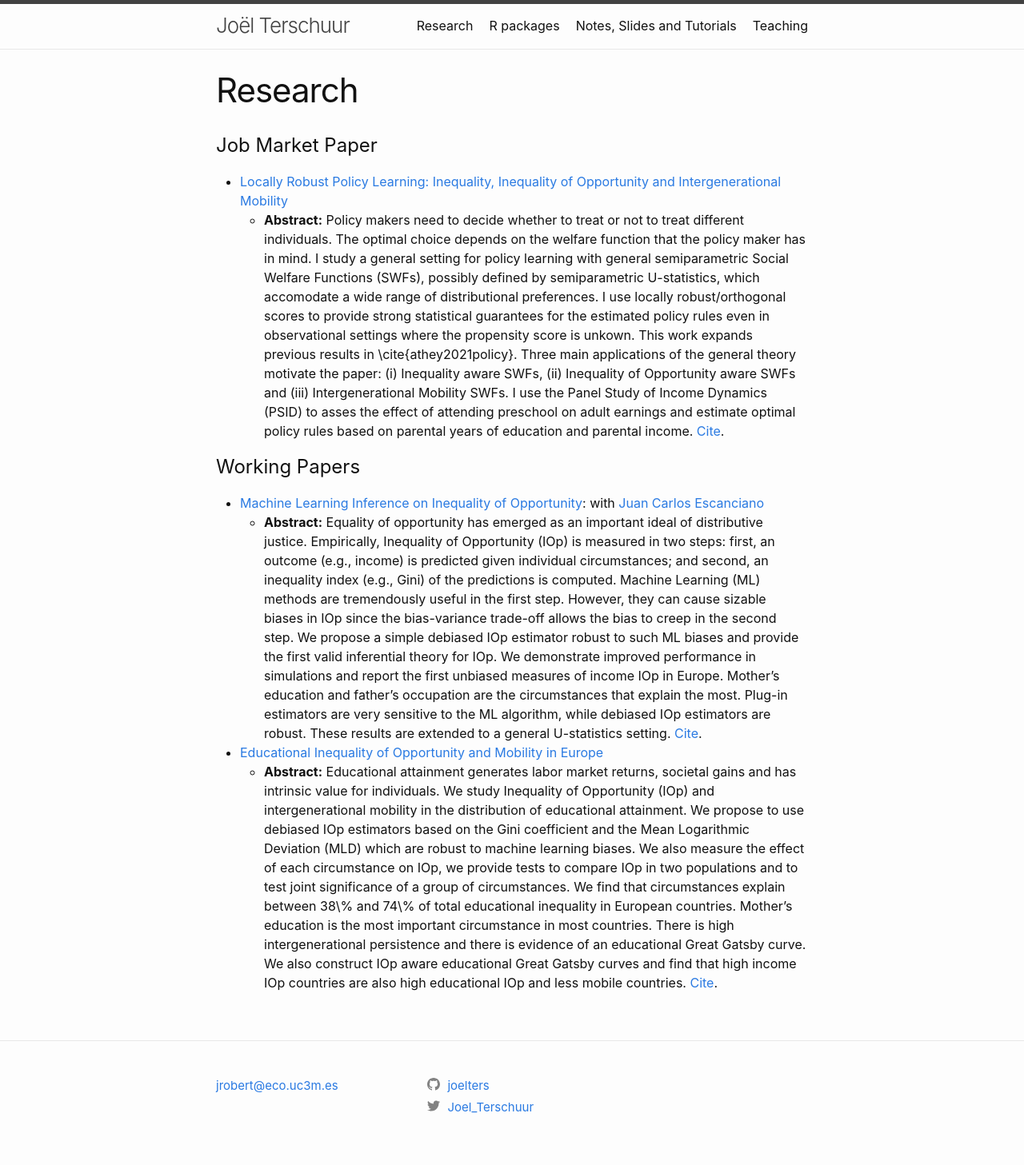
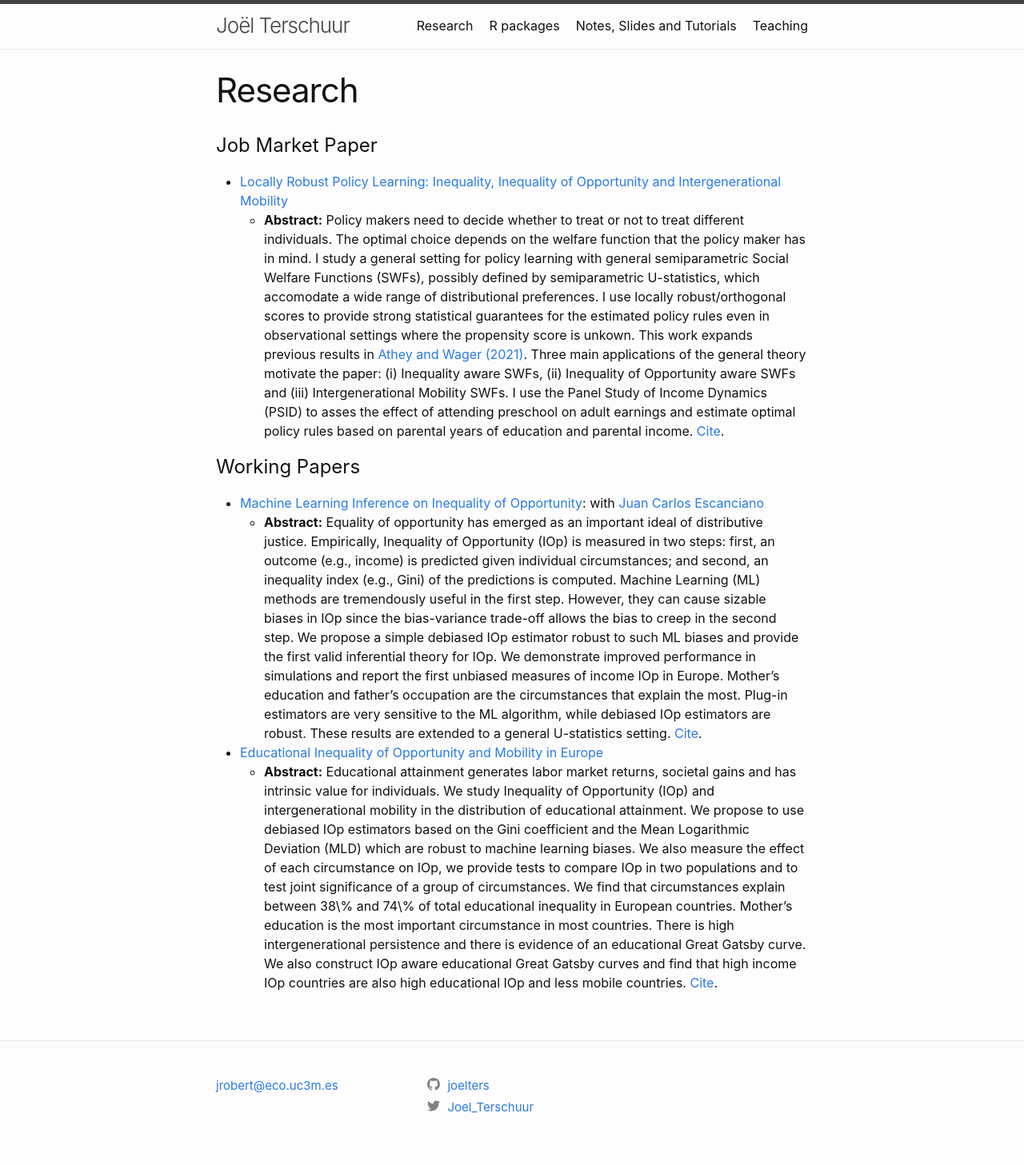
Before and after one commit to joelters/Website, a Jekyll site: the page built from research.markdown, in a window 1280 px wide. Shown: the whole page at 80% size. Built offline with Jekyll 4.4.1, drawn with Linux system fonts in a browser that asks for light colours.

```diff
--- a/research.markdown
+++ b/research.markdown
@@ -8,7 +8,7 @@ sitemap: true
 # Job Market Paper
 
   - [Locally Robust Policy Learning: Inequality, Inequality of Opportunity and Intergenerational Mobility](https://raw.githubusercontent.com/joelters/website/gh-pages/assets/LRPL.pdf)
-    * **Abstract:** Policy makers need to decide whether to treat or not to treat different individuals. The optimal choice depends on the welfare function that the policy maker has in mind. I study a general setting for policy learning with general semiparametric Social Welfare Functions (SWFs), possibly defined by semiparametric U-statistics, which accomodate a wide range of distributional preferences. I use locally robust/orthogonal scores to provide strong statistical guarantees for the estimated policy rules even in observational settings where the propensity score is unkown. This work expands previous results in \cite{athey2021policy}. Three main applications of the general theory motivate the paper: (i) Inequality aware SWFs, (ii) Inequality of Opportunity aware SWFs and (iii) Intergenerational Mobility SWFs. I use the Panel Study of Income Dynamics (PSID) to asses the effect of attending preschool on adult earnings and estimate optimal policy rules based on parental years of education and parental income. [Cite](https://raw.githubusercontent.com/joelters/website/gh-pages/assets/cite_LRPL.txt).
+    * **Abstract:** Policy makers need to decide whether to treat or not to treat different individuals. The optimal choice depends on the welfare function that the policy maker has in mind. I study a general setting for policy learning with general semiparametric Social Welfare Functions (SWFs), possibly defined by semiparametric U-statistics, which accomodate a wide range of distributional preferences. I use locally robust/orthogonal scores to provide strong statistical guarantees for the estimated policy rules even in observational settings where the propensity score is unkown. This work expands previous results in [Athey and Wager (2021)](https://onlinelibrary.wiley.com/doi/full/10.3982/ECTA15732?casa_token=99CiM_sMw_oAAAAA%3AARcaTARqPHW8jVpy5hS8hmqvUScCMrEECLoJJyZFPRjQ2-h28qGI6JNiylA7hpkB_KNqfJLojXGHzA). Three main applications of the general theory motivate the paper: (i) Inequality aware SWFs, (ii) Inequality of Opportunity aware SWFs and (iii) Intergenerational Mobility SWFs. I use the Panel Study of Income Dynamics (PSID) to asses the effect of attending preschool on adult earnings and estimate optimal policy rules based on parental years of education and parental income. [Cite](https://raw.githubusercontent.com/joelters/website/gh-pages/assets/cite_LRPL.txt).
 
 # Working Papers
 
```
Also changed, not shown: 1 other file.
